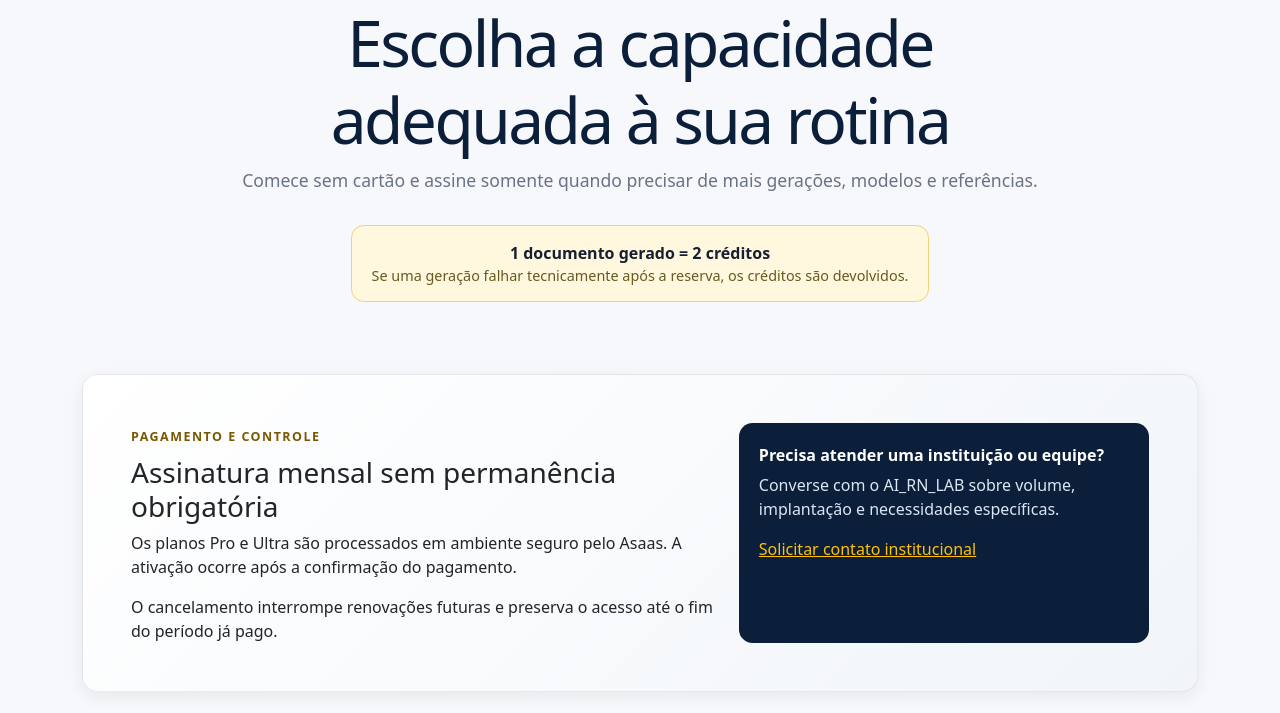
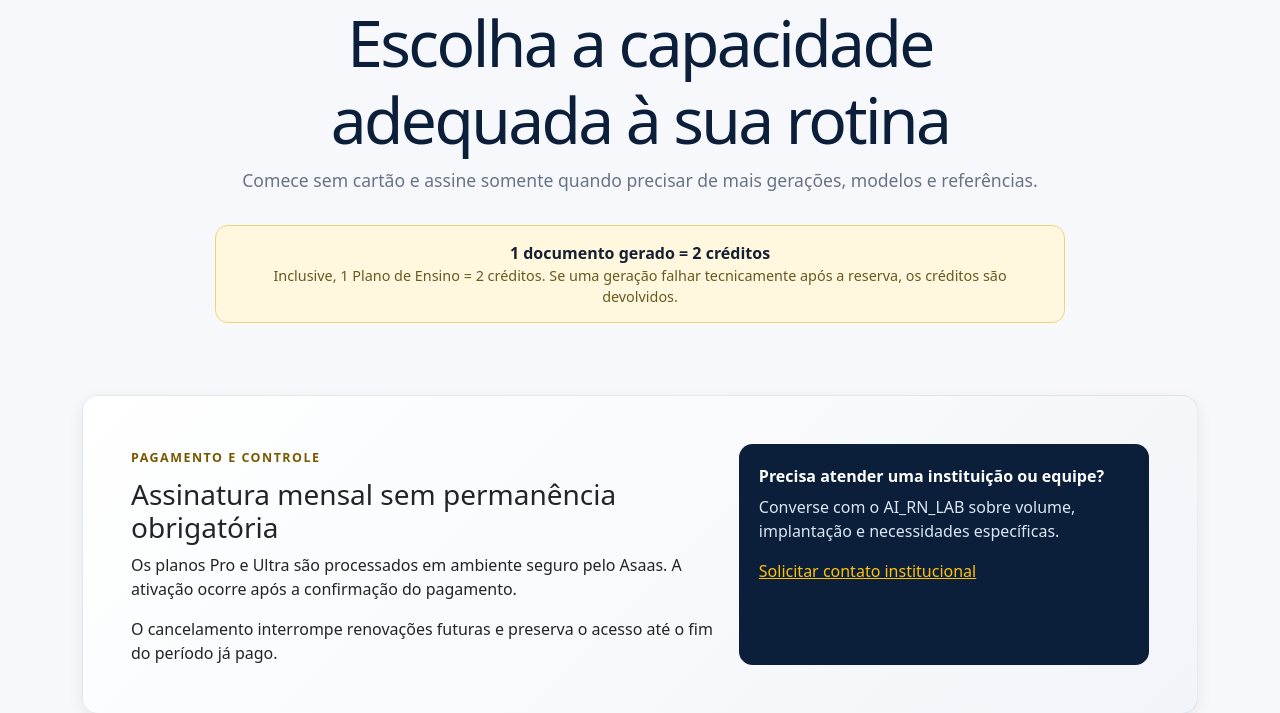
Before and after one commit to rodrigoniskier/ai-documentos, a Django app: page /precos/ in a window 1280 px wide. Shown: the part 148-861 px from the top of the page. Run offline with Django 5.2, Linux system fonts and the light colour scheme; data that the repository does not hold is empty.

Commit message:
Mantém compatibilidade textual da regra de créditos

```diff
--- a/templates/pricing.html
+++ b/templates/pricing.html
@@ -7,7 +7,7 @@
     <span class="section-kicker">PLANOS TRANSPARENTES</span>
     <h1>Escolha a capacidade adequada à sua rotina</h1>
     <p>Comece sem cartão e assine somente quando precisar de mais gerações, modelos e referências.</p>
-    <div class="credit-explainer"><strong>1 documento gerado = 2 créditos</strong><span>Se uma geração falhar tecnicamente após a reserva, os créditos são devolvidos.</span></div>
+    <div class="credit-explainer"><strong>1 documento gerado = 2 créditos</strong><span>Inclusive, 1 Plano de Ensino = 2 créditos. Se uma geração falhar tecnicamente após a reserva, os créditos são devolvidos.</span></div>
   </header>
 
   <div class="row g-4 mt-4">
```
